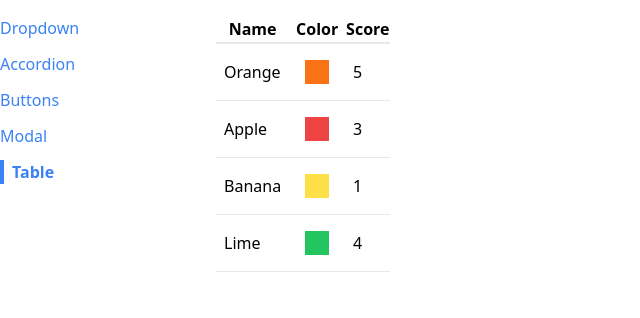
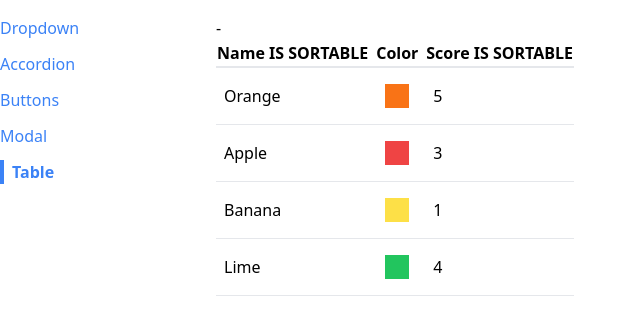
Before and after one commit to W84Bee/comps2, a React (Create React App) app: page /table in a window 1280 px wide. Shown: the top 318 px of the page, without its empty margins (0-640 px from the left). Built offline with nearby package versions, Linux system fonts and the light colour scheme.

Commit message:
Working Sortable Table
Created working sortable table

```diff
--- /dev/null
+++ b/src/components/SortableTable.js
@@ -0,0 +1,68 @@
+import Table from "./Table";
+import {useState} from "react";
+
+function SortableTable(props) {
+    const [sortOrder, setSortOrder] = useState(null)
+    const [sortBy, setSortBy] = useState(null);
+    const { config, data } = props;
+
+    const handleClick = (label) => {
+        if(sortOrder === null) {
+            setSortOrder('asc');
+            setSortBy(label);
+        } else if (sortOrder === 'asc') {
+            setSortOrder('desc');
+            setSortBy(label);
+        } else if (sortOrder === 'desc') {
+            setSortOrder(null);
+            setSortBy(null);
+        }
+
+    };
+
+
+    const updatedConfig = config.map((column) => {
+        if (!column.sortValue) {
+            return column;
+        }
+
+        return {
+            ...column,
+            header: () => (
+                <th onClick={() => handleClick(column.label)}>
+                    {column.label} IS SORTABLE
+                </th>
+            ),
+        };
+    });
+
+    // Only sort data if sortOrder && sortBy are fully not null
+    // Make a copy of the data prop
+    // Find the correct sortValue function and us it for sorting
+
+    let sortedData = data;
+    if (sortOrder && sortBy) {
+        const { sortValue } = config.find((column) => column.label === sortBy);
+        sortedData = [...data].sort((a,b) => {
+            const valueA = sortValue(a);
+            const valueB = sortValue(b);
+
+            const reverseOrder = sortOrder === 'asc' ? 1 : -1;
+
+            if (typeof valueA === 'string') {
+                return valueA.localeCompare(valueB) * reverseOrder;
+            } else {
+                return (valueA - valueB) * reverseOrder;
+            }
+        });
+    }
+
+    return (
+        <div>
+            {sortOrder} - {sortBy}
+            <Table {...props} data={sortedData} config={updatedConfig} />
+        </div>
+    );
+}
+
+export default SortableTable;
--- a/src/components/Table.js
+++ b/src/components/Table.js
@@ -1,5 +1,11 @@
+import {Fragment} from "react";
+
 function Table({ data, config, keyFn }) {
     const renderdHeaders = config.map((column) => {
+        if(column.header) {
+            return <Fragment key={column.label}>{column.header()}</Fragment>
+        }
+
         return(
             <th key={column.label}>{column.label}</th>
         );
--- a/src/pages/TablePage.js
+++ b/src/pages/TablePage.js
@@ -1,4 +1,5 @@
-import Table from "../components/Table";
+//import Table from "../components/Table";
+import SortableTable from "../components/SortableTable";
 
 function TablePage() {
     const data = [
@@ -12,6 +13,7 @@ function TablePage() {
         {
             label: 'Name',
             render: (fruit) => fruit.name,
+            sortValue: (fruit) => fruit.name,
         },
         {
             label: 'Color',
@@ -19,7 +21,8 @@ function TablePage() {
         },
         {
             label: 'Score',
-            render: (fruit) => fruit.score
+            render: (fruit) => fruit.score,
+            sortValue: (fruit) => fruit.score,
         },
     ];
 
@@ -29,7 +32,7 @@ function TablePage() {
 
     return(
         <div>
-            <Table data={data} config={config} keyFn={keyFn} />
+            <SortableTable data={data} config={config} keyFn={keyFn} />
         </div>
     );
 }
```
